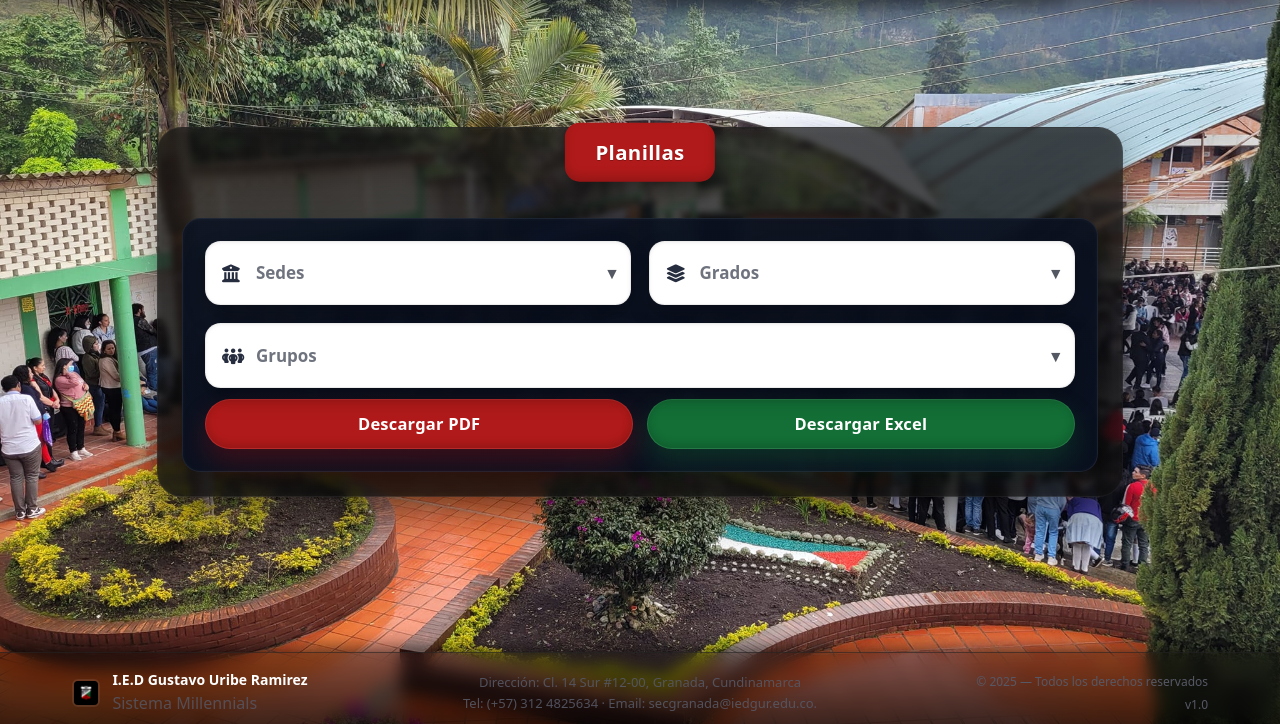
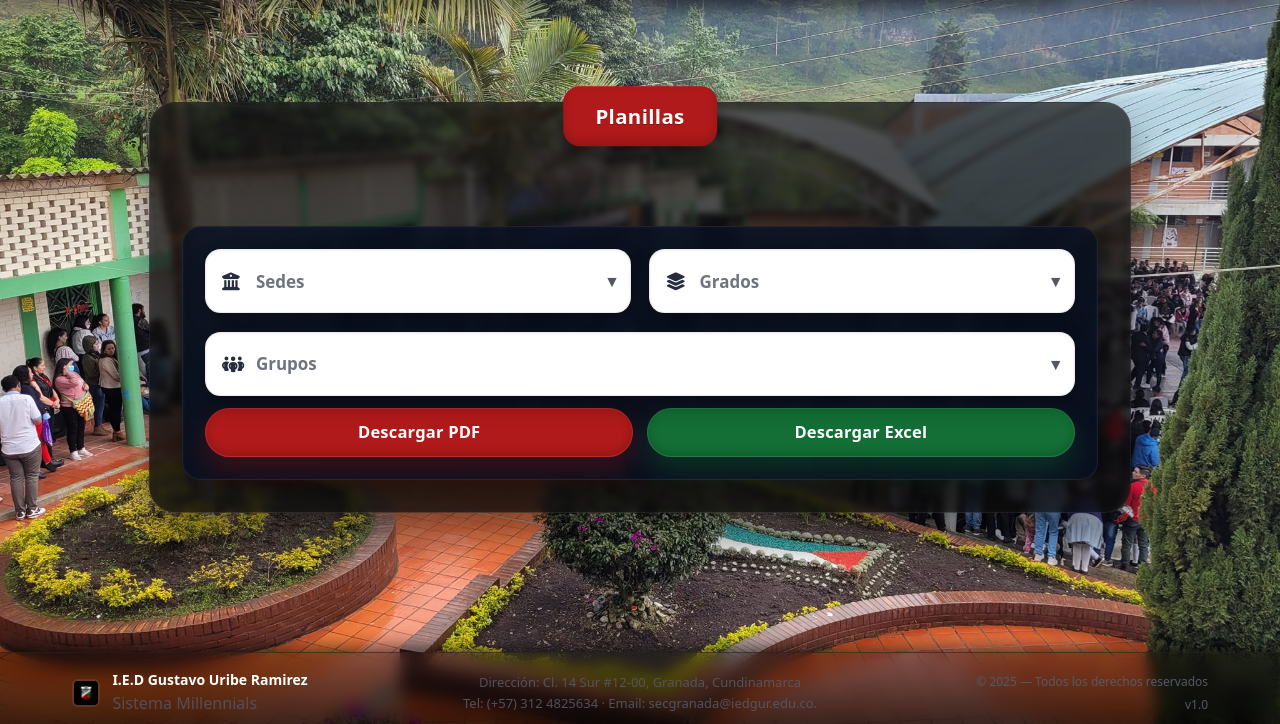
Before and after one commit to CarrKev1545/Milenials, a Django app: template core/templates/core/rector/planillas.html in a window 1280 px wide. Shown: the part 76-800 px from the top of the page. Run offline with Django 5.2, Linux system fonts and the light colour scheme; the template is opened without the code that fills it, so the values that code supplies are empty.

Commit message:
Correcion style 6

```diff
--- a/core/templates/core/rector/planillas.html
+++ b/core/templates/core/rector/planillas.html
@@ -5,50 +5,55 @@
 
 {% block extra_css %}
 <style>
-  /* ===== Escala tipográfica moderada ===== */
+  /* Escala tipográfica estable */
   :root{ font-size:16.5px; }
   @media (max-width:75em){ :root{font-size:16px} }
   @media (max-width:62em){ :root{font-size:15.5px} }
   @media (max-width:48em){ :root{font-size:15px} }
   @media (max-width:36em){ :root{font-size:14px} }
 
-  /* ===== Contenedor ===== */
+  /* Contenedor */
   .pl{ width:100%; max-width:58rem; margin:0 auto; padding:1.25rem; }
 
-  /* Marco trasero grande (más alto arriba para despegar del título) */
-  .pl-wrap{ position:relative; padding-top:3.25rem; } /* ↑ antes 2rem */
+  /* Marco trasero MUY notorio (más grande alrededor) */
+  .pl-wrap{ position:relative; padding-top:4.25rem; } /* ↑ despega la tarjeta del título */
   .pl-wrap::before{
     content:"";
     position:absolute;
-    top:-2.25rem; right:-1.5rem; bottom:-1.5rem; left:-1.5rem; /* ↑ aire arriba */
-    border-radius:1.5rem;
-    background:linear-gradient(180deg, rgba(12,12,12,.72), rgba(12,12,12,.82));
-    border:1px solid rgba(255,255,255,.06);
-    box-shadow:0 1.25rem 2.25rem rgba(0,0,0,.46), inset 0 .06rem .55rem rgba(255,255,255,.04);
+    top:-3.25rem;            /* ↑ más alto por encima del título */
+    right:-2rem;
+    bottom:-2rem;
+    left:-2rem;              /* ↑ más aire a los lados y abajo */
+    border-radius:1.6rem;
+    background:linear-gradient(180deg, rgba(12,12,12,.70), rgba(12,12,12,.84));
+    border:1px solid rgba(255,255,255,.07);
+    box-shadow:
+      0 1.6rem 2.6rem rgba(0,0,0,.46),
+      inset 0 .06rem .55rem rgba(255,255,255,.04);
     z-index:0;
     backdrop-filter: blur(3px);
     -webkit-backdrop-filter: blur(3px);
   }
 
-  /* ===== Tarjeta principal ===== */
+  /* Tarjeta principal */
   .pl-card{
     position:relative; z-index:1;
     color:#e7eef8;
     background:linear-gradient(180deg, rgba(9,16,32,.86), rgba(9,16,32,.92));
     border:1px solid rgba(255,255,255,.08);
     border-radius:1.1rem;
-    box-shadow:0 .95rem 1.8rem rgba(0,0,0,.40), inset 0 .02rem .35rem rgba(255,255,255,.04);
+    box-shadow:0 1rem 1.9rem rgba(0,0,0,.40), inset 0 .02rem .35rem rgba(255,255,255,.04);
     padding:1.35rem;
     backdrop-filter: blur(5px);
     -webkit-backdrop-filter: blur(5px);
   }
 
-  /* ===== Grid ===== */
+  /* Grid */
   .pl-form{ display:grid; gap:1.1rem; grid-template-columns:1fr; }
   @media (min-width:56.25em){ .pl-form{ grid-template-columns:repeat(2,1fr); } }
   .pl-field--span-2{ grid-column:1 / -1; }
 
-  /* ===== Campos ===== */
+  /* Campos */
   .pl-field{
     position:relative; display:flex; align-items:center;
     height:3.9rem;
@@ -64,8 +69,7 @@
   }
   .pl-field select{
     width:100%; border:0; outline:none; background:transparent;
-    font-weight:700; color:#0f172a; font-size:1.03rem;
-    appearance:none;
+    font-weight:700; color:#0f172a; font-size:1.03rem; appearance:none;
   }
   .pl-field select:disabled{ opacity:.6; }
   .pl-field:has(select:focus-visible){
@@ -73,41 +77,40 @@
     border-color:rgba(177,26,26,.36);
   }
   .pl-field::after{
-    content:"▾";
-    position:absolute; right:.85rem; top:50%; transform:translateY(-50%);
+    content:"▾"; position:absolute; right:.85rem; top:50%; transform:translateY(-50%);
     color:#0b1220; opacity:.7; font-size:1rem; pointer-events:none; font-weight:700;
   }
 
-  /* ===== Acciones ===== */
+  /* Acciones */
   .pl-actions{ display:grid; gap:.85rem; grid-template-columns:1fr; margin-top:.7rem; }
   @media (min-width:33.75em){ .pl-actions{ grid-template-columns:repeat(2,1fr);} }
   .pl-actions .btn{
-    height:3rem;
-    border-radius:999rem; border:1px solid rgba(255,255,255,.07);
+    height:3rem; border-radius:999rem; border:1px solid rgba(255,255,255,.07);
     font-weight:800; font-size:1rem; color:#fff;
     transition: transform .12s ease, box-shadow .15s ease, filter .15s ease;
   }
-  .btn-pdf{
-    background:#b11a1a;
-    box-shadow:0 .8rem 1.6rem rgba(156,15,16,.32), inset 0 -.18rem .55rem rgba(0,0,0,.18);
-  }
-  .btn-xls{
-    background:#136f36;
-    box-shadow:0 .8rem 1.6rem rgba(19,111,54,.32), inset 0 -.18rem .55rem rgba(0,0,0,.18);
-  }
+  .btn-pdf{ background:#b11a1a; box-shadow:0 .8rem 1.6rem rgba(156,15,16,.32), inset 0 -.18rem .55rem rgba(0,0,0,.18); }
+  .btn-xls{ background:#136f36; box-shadow:0 .8rem 1.6rem rgba(19,111,54,.32), inset 0 -.18rem .55rem rgba(0,0,0,.18); }
   .pl-actions .btn:hover{ transform:translateY(-.06rem); filter:saturate(1.06) brightness(1.02); }
   .pl-actions .btn:active{ transform:translateY(.02rem); }
 
-  /* ===== Badge (título) — subido y con más aire vertical ===== */
+  /* Título (badge) — más arriba y con sombra suave */
   .pl-badge{
-    position:absolute; left:50%; top:0; transform:translate(-50%,-70%); /* ↑ separa más del card */
+    position:absolute; left:50%; top:0; transform:translate(-50%,-115%); /* ↑ subido */
     display:inline-block; background:#b11a1a; color:#fff;
-    padding:.8rem 1.85rem;
-    border-radius:.9rem; font-weight:800;
+    padding:.85rem 1.95rem;
+    border-radius:1rem; font-weight:800;
     font-size:1.24rem; letter-spacing:.35px;
     text-shadow:0 1px 0 rgba(0,0,0,.25);
-    box-shadow:0 .7rem 1.3rem rgba(0,0,0,.35), inset 0 -.28rem .65rem rgba(0,0,0,.18);
+    box-shadow:0 .9rem 1.5rem rgba(0,0,0,.38), inset 0 -.3rem .7rem rgba(0,0,0,.18);
     white-space:nowrap; z-index:2;
+  }
+
+  /* Ajustes en pantallas pequeñas para que todo respire sin cortar */
+  @media (max-width:48em){
+    .pl-wrap{ padding-top:3.25rem; }
+    .pl-wrap::before{ top:-2.5rem; right:-1rem; bottom:-1rem; left:-1rem; }
+    .pl-badge{ transform:translate(-50%,-95%); }
   }
 
   @media (prefers-reduced-motion: reduce){
@@ -115,6 +118,7 @@
   }
 </style>
 {% endblock %}
+
 
 {% block content %}
 <section class="pl" aria-labelledby="titulo-pl">
```
